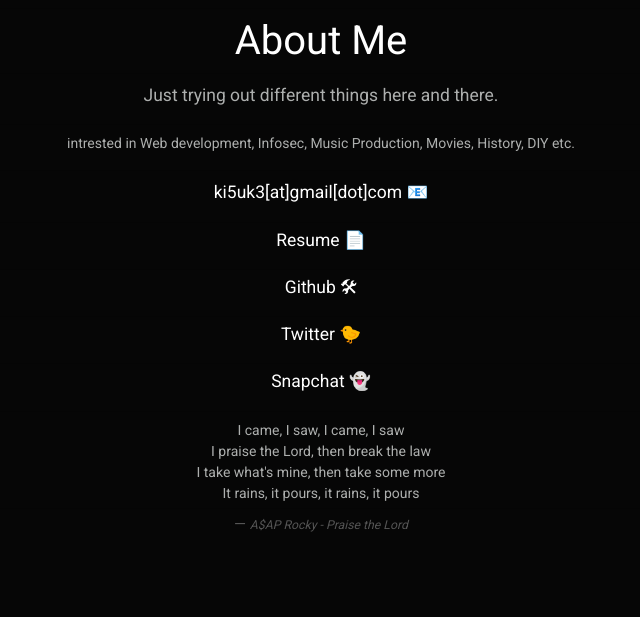
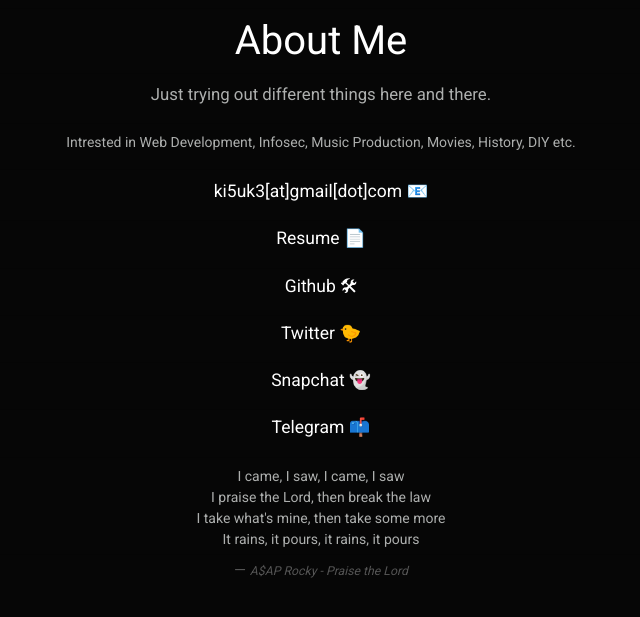
Before and after one commit to ki5uk3/ki5uk3.github.io, a Jekyll site: the page index.html, which Jekyll copies as it is, in a window 1280 px wide. Shown: the top 617 px of the page, without its empty margins (319-959 px from the left). Built offline with Jekyll 4.4.1, drawn with Linux system fonts in a browser that asks for light colours; nearby versions of some CDN libraries.

Commit message:
Update index.html

```diff
--- a/index.html
+++ b/index.html
@@ -20,13 +20,13 @@
  <div class="container">
   <h3 class="display-5">About Me</h3>
   <hr class=my-2>
-  <p class="lead">Just trying out different things here and there.</p>
+  <p class="lead" style="font-size: 120%">Just trying out different things here and there.</p>
   <hr class="my-2">
-  <p>intrested in Web development, Infosec, Music Production, Movies, History, DIY etc.</p>
+  <p>Intrested in Web Development, Infosec, Music Production, Movies, History, DIY etc.</p>
 <hr class=my-2>
 <a href="mailto:ki5uk3@gmail.com" style="color: white"><p class="lead">ki5uk3[at]gmail[dot]com 📧</p></a>
 <hr class=my-1>
-<a href="https://github.com/ki5uk3" style="color: white"><p class="lead">Resume  📄</p></a>
+<a href="#" style="color: white"><p class="lead">Resume  📄</p></a>
 <hr class=my-1>
 <a href="https://github.com/ki5uk3" style="color: white"><p class="lead">Github 🛠</p></a>
 
@@ -35,6 +35,9 @@
 <hr class=my-1>
 
 <a href="https://www.snapchat.com/add/uno_006" style="color: white"><p class="lead">Snapchat 👻</p></a>
+<hr class=my-1>
+
+<a href="https://t.me/und0t" style="color: white"><p class="lead">Telegram 📫</p></a>
 <hr class=my-2>
 <blockquote class="blockquote text-center">
   <p class="mb-0" style="font-size: 80%">I came, I saw, I came, I saw<br/>
```
